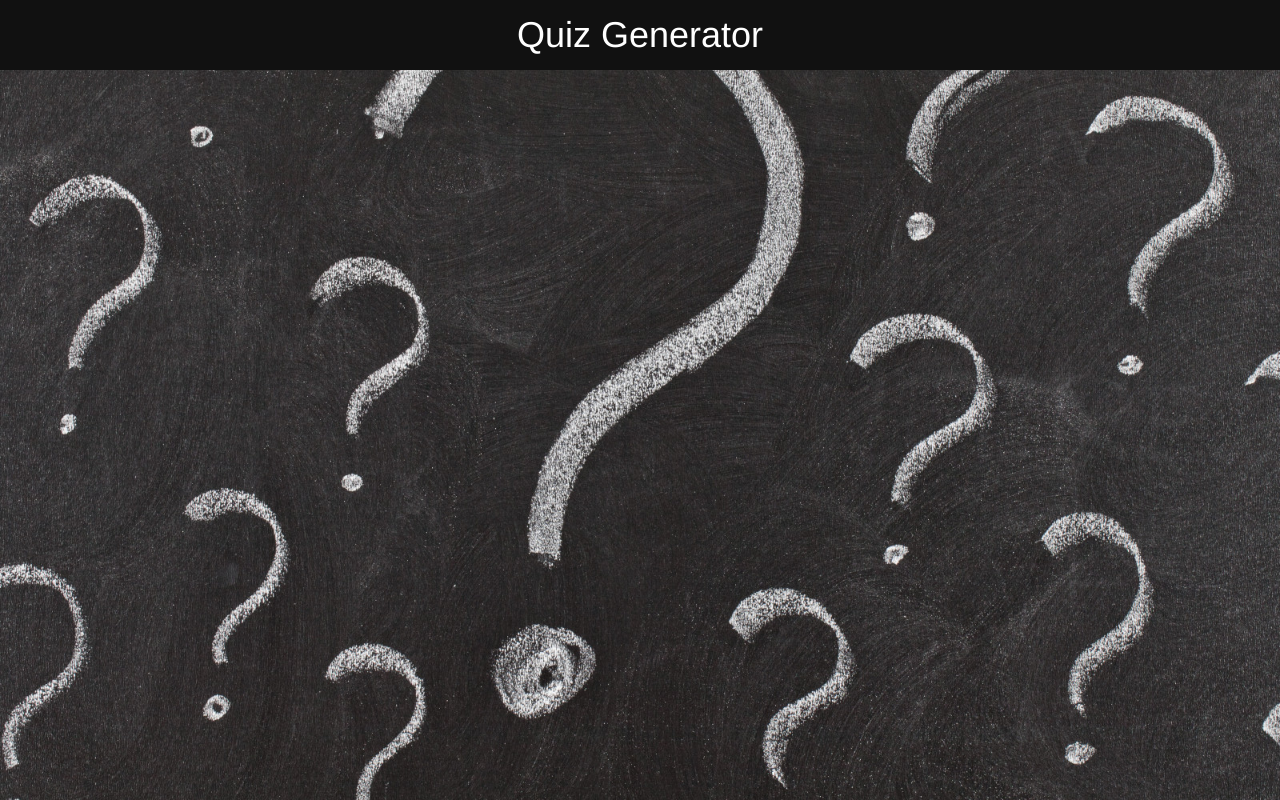
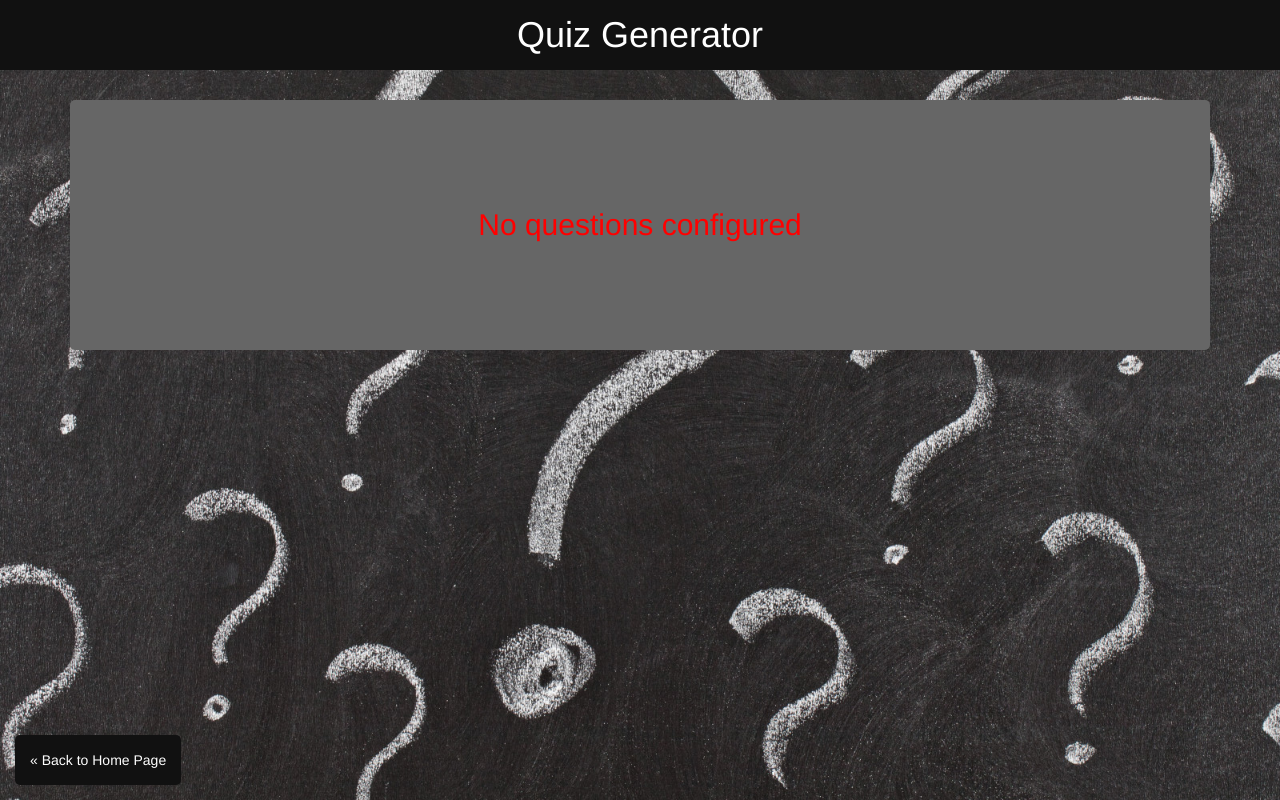
Before and after one commit to bittenbytailfly/quiz-interview-task, an Angular app in the folder angular-app/: page /take-quiz in a window 1280 px wide. Built offline with nearby package versions, Linux system fonts and the light colour scheme; no server answers.

Commit message:
Styled the error message on take quiz page.

```diff
--- a/angular-app/src/app/take-quiz/take-quiz.component.html
+++ b/angular-app/src/app/take-quiz/take-quiz.component.html
@@ -1,3 +1,4 @@
+<div class="take-quiz">
   <div *ngIf="question;else noQuestions">
     <p class="question">{{ question.question }}</p>
     <p class="answer">
@@ -12,3 +13,6 @@
       No questions configured
     </div>
   </ng-template>
+</div>
+
+<a class="back-home" routerLink="/">&laquo; Back to Home Page</a>
--- a/angular-app/src/assets/less/main.less
+++ b/angular-app/src/assets/less/main.less
@@ -119,3 +119,20 @@ div.add-questions {
         color: #fff;
     }
 }
+
+.take-quiz {
+    &:extend(.container);
+    padding-top: @grid-gutter-width;
+
+    .no-questions {
+        display: block;
+        height: @menu-button-height;
+        line-height: @menu-button-height;
+        text-align: center;
+        background-color: @light;
+        .border-radius();
+        color: #f00;
+        font-size: @menu-button-font-size;
+        transition: all 0.1s ease-in-out;
+    }
+}
```
Also changed, not shown: angular-app/src/styles.css. Lines whose indentation alone changed are shown as unchanged.
